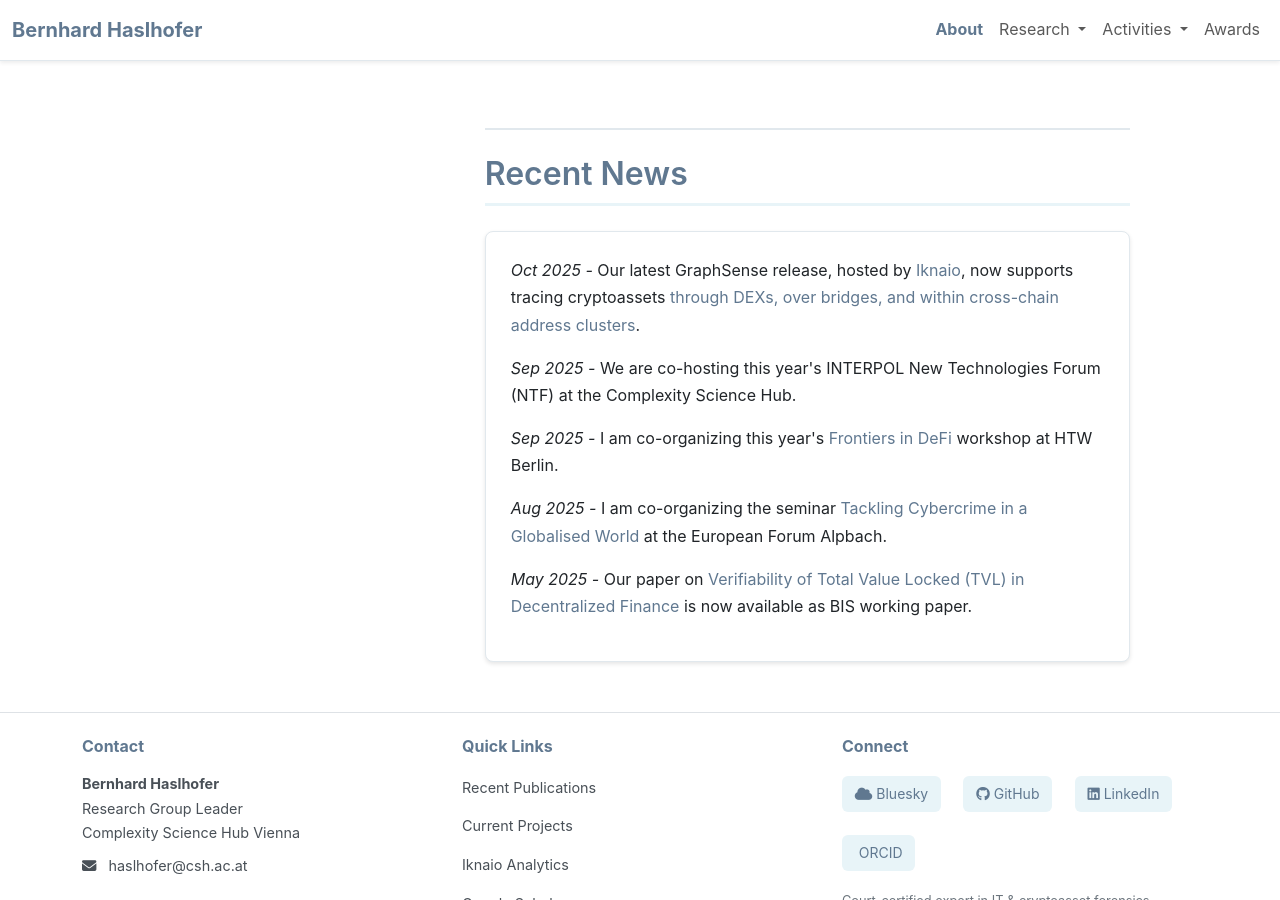
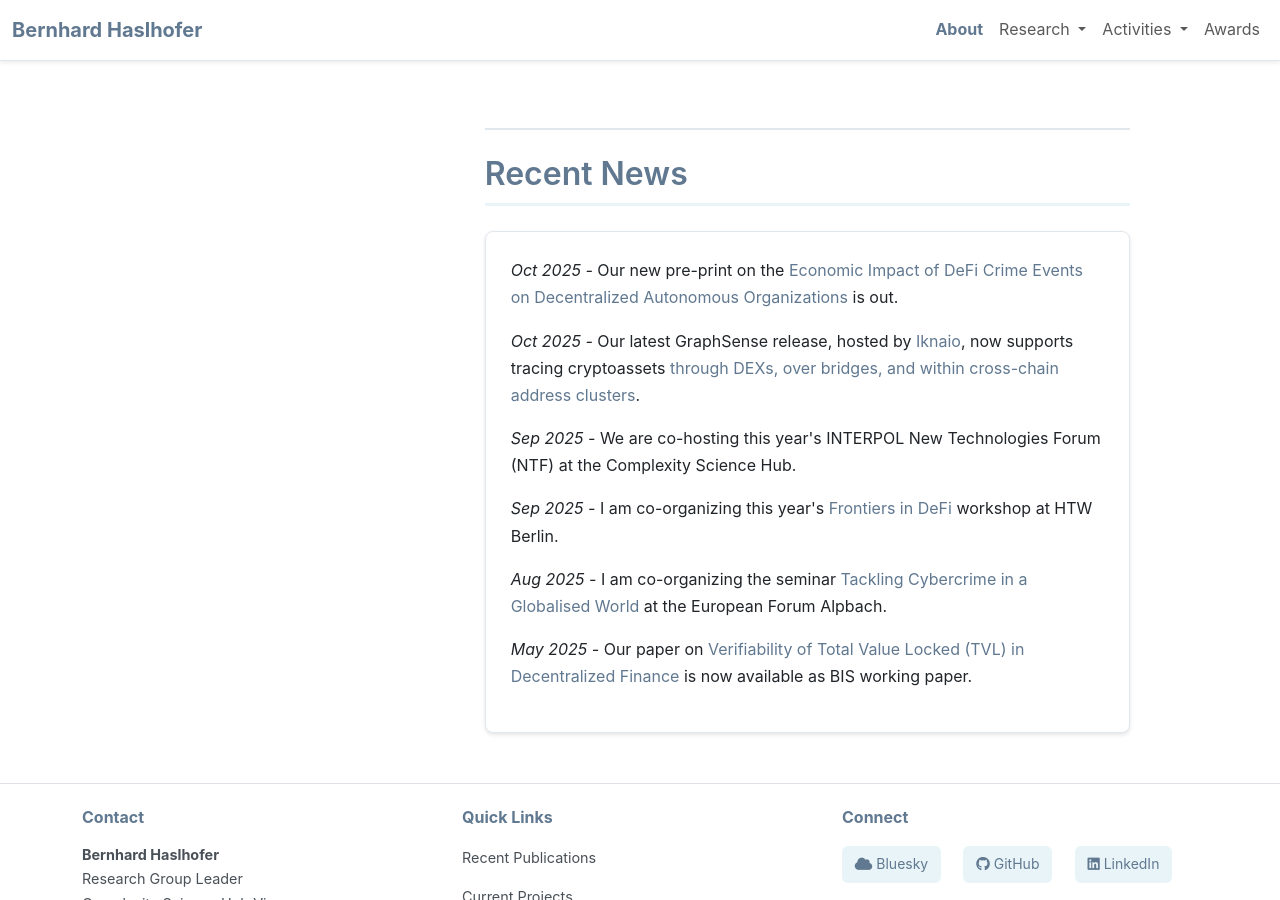
Before and after one commit to behas/behas.github.com, a Jekyll site: the page built from index.html, in a window 1280 px wide and 900 px high, scrolled down 932 px. Built offline with Jekyll 4.4.1, drawn with Linux system fonts in a browser that asks for light colours; a style sheet for code colours, icons or effects is not loaded.

Commit message:
add dao econ impact news

```diff
--- a/_data/news.yml
+++ b/_data/news.yml
@@ -1,3 +1,7 @@
+- date: 2025-10-02
+  news: |
+    Our new pre-print on the <a href="https://arxiv.org/abs/2510.00669" target="_blank">Economic Impact of DeFi Crime Events on Decentralized Autonomous Organizations</a> is out.
+
 - date: 2025-10-01
   news: |
     Our latest GraphSense release, hosted by <a href="https://www.iknaio.com/" target="_blank">Iknaio</a>, now supports tracing cryptoassets <a href="https://www.iknaio.com/blog/tracing-dexs-bridges-cross-chain-clusters" target="_blank">through DEXs, over bridges, and within cross-chain address clusters</a>.
```
